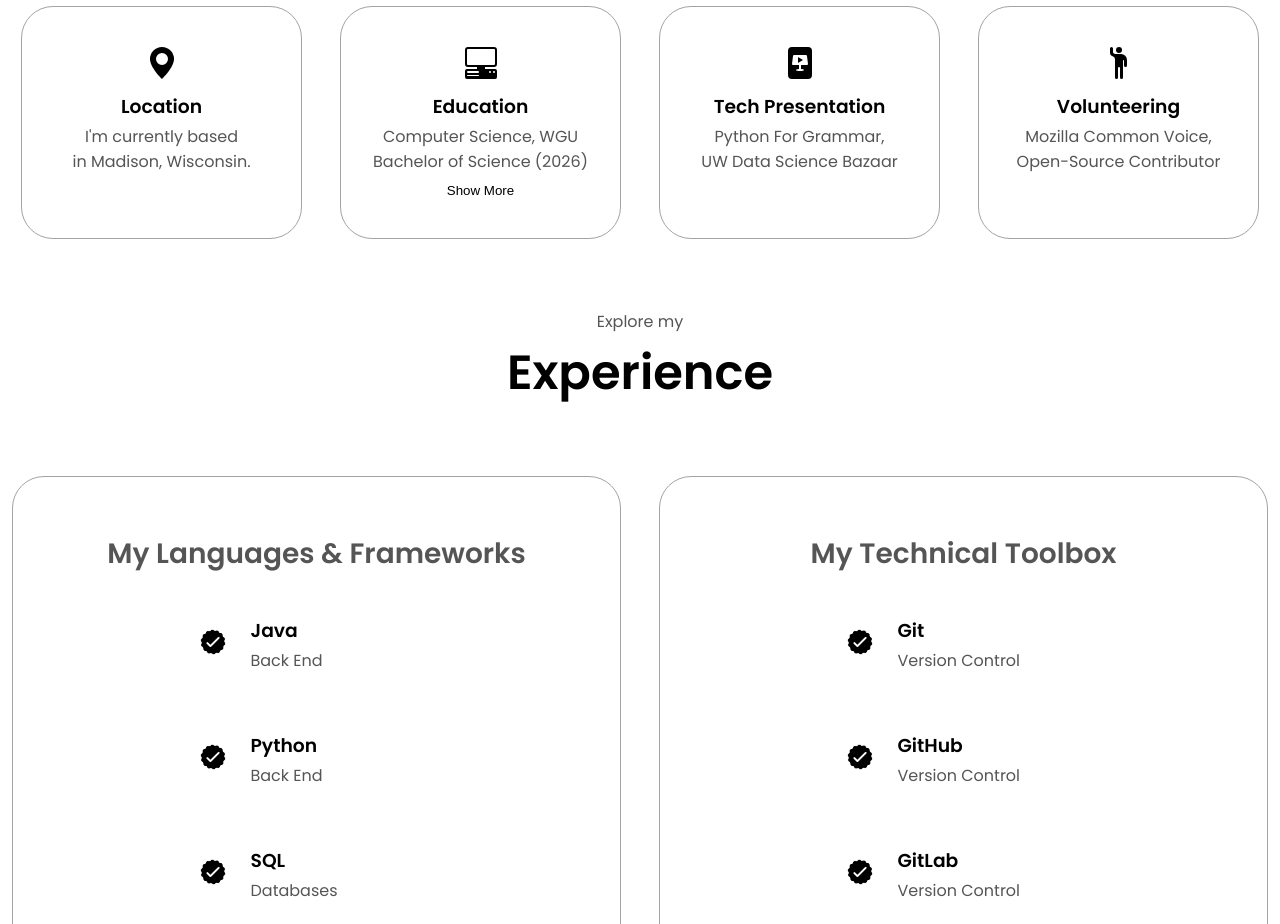
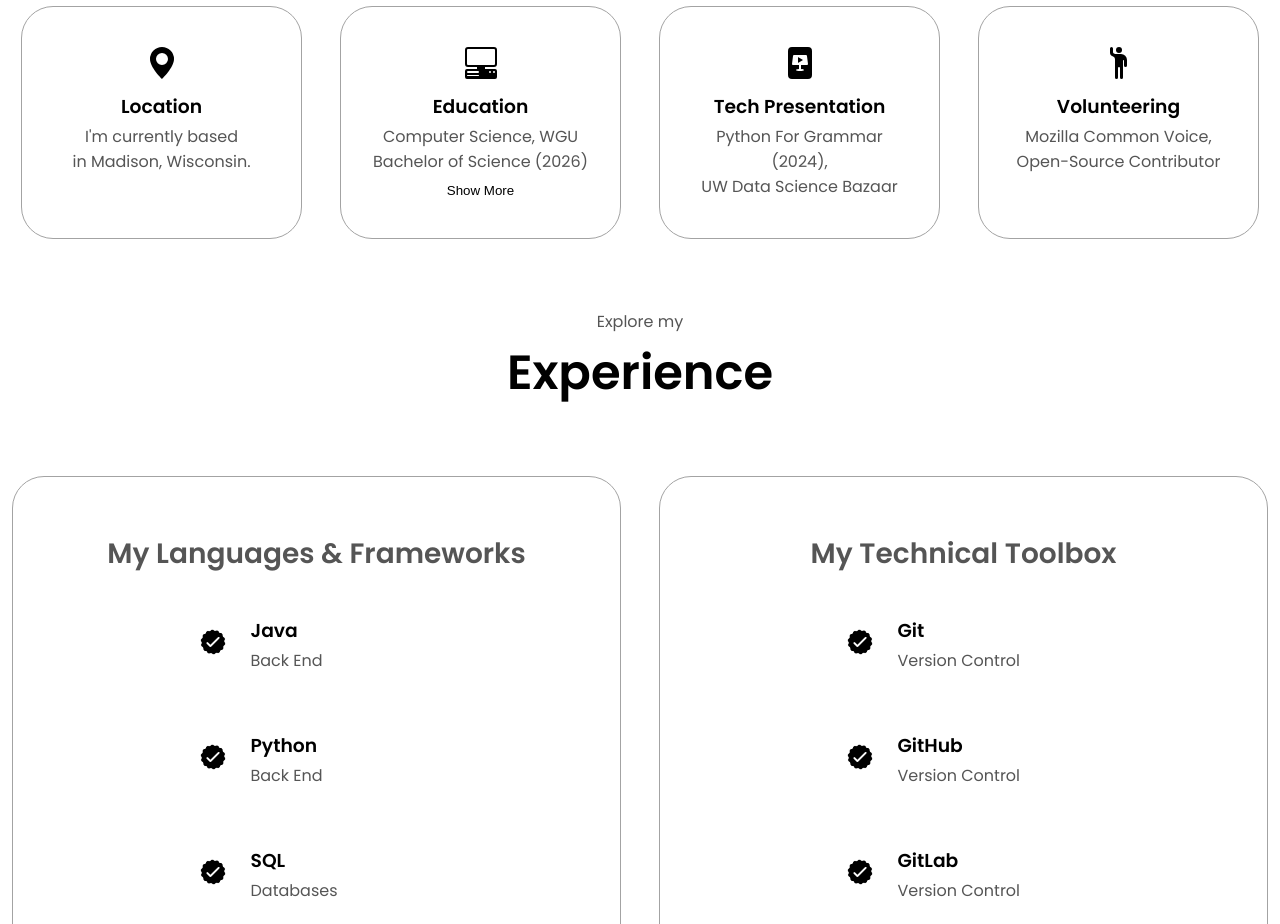
Before and after one commit to chriseborowski/portfolio, a plain HTML site: page index.html in a window 1280 px wide. Shown: the part 1040-1964 px from the top of the page. Drawn offline with Linux system fonts and the light colour scheme.

Commit message:
Update Tech Presentation section

```diff
--- a/index.html
+++ b/index.html
@@ -106,7 +106,7 @@
                 alt="Education icon"
                 class="icon" />
               <h3>Tech Presentation</h3>
-              <p>Python For Grammar, <br>UW Data Science Bazaar</p>
+              <p>Python For Grammar (2024), <br>UW Data Science Bazaar</p>
             </div>
             <div class="details-container">
               <img
```
